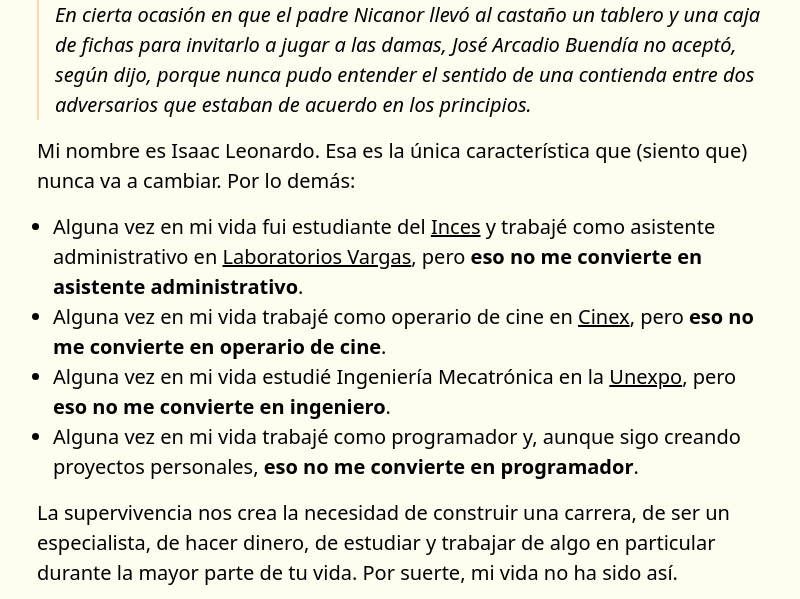
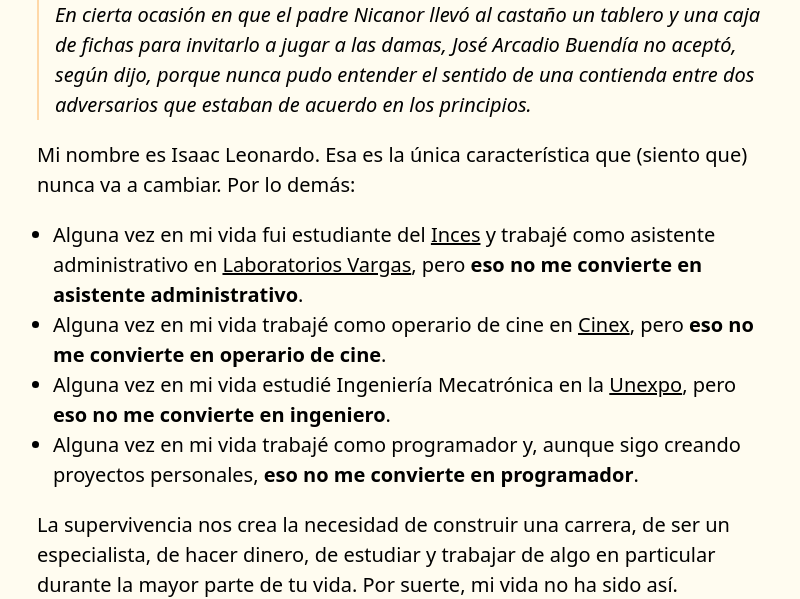
Before and after one commit to isaaleonardo/isaaleonardo.com, an Astro site: page /about in a window 1280 px wide. Shown: the part 232-831 px from the top of the page, without its empty margins (235-1035 px from the left). Built offline with nearby package versions, Linux system fonts and the light colour scheme; Astro itself is replaced by a stand-in of ours.

Commit message:
Set a spacing for block elements

```diff
--- a/src/layouts/Layout.astro
+++ b/src/layouts/Layout.astro
@@ -36,6 +36,10 @@ const description = seo?.description || frontmatter.description;
 </html>
 
 <style is:global>
+	:root {
+		--block-spacing: clamp(1.25rem, 1vw , 2rem);
+	}
+
 	@font-face {
 		font-family: 'Excalifont';
 		src: url('../assets/fonts/excalifont-regular.woff2') format('woff2');
@@ -51,7 +55,7 @@ const description = seo?.description || frontmatter.description;
 	/* Post formatting styles */
 	main.text--content {
 		p {
-			margin-block-end: 1rem;
+			margin-block-end: var(--block-spacing);
 		}
 
 		h1 {
@@ -88,7 +92,7 @@ const description = seo?.description || frontmatter.description;
 
 		> ul,
 		> ol {
-			margin-block-end: 1rem;
+			margin-block-end: var(--block-spacing);
 		}
 
 		hr {
```
